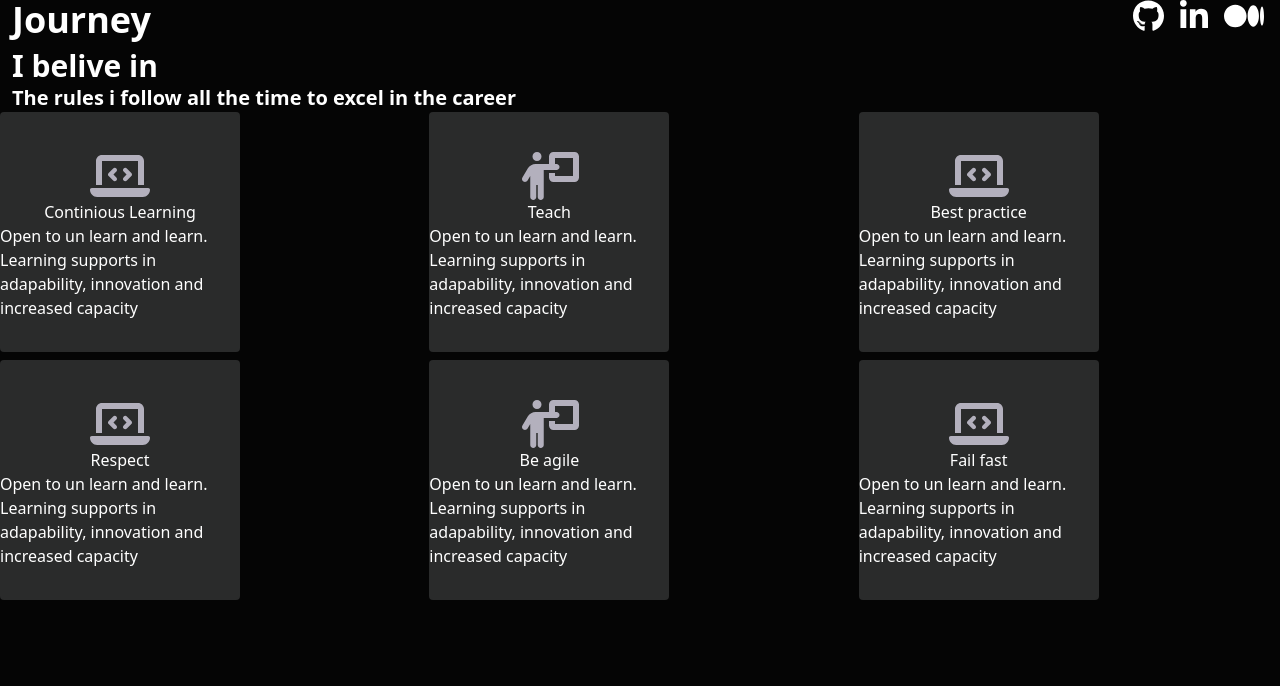
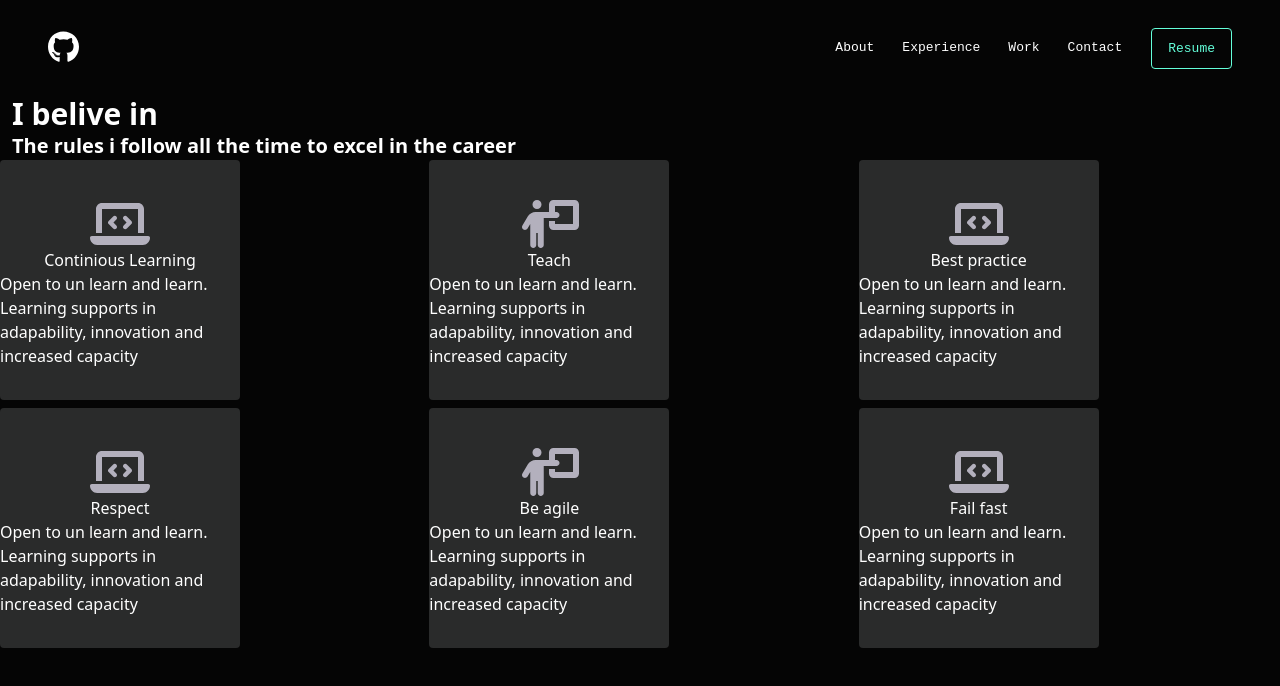
Before and after one commit to mraju2/smkrprofile, a Next.js app: page / in a window 1280 px wide. Shown: the top 686 px of the page. Built offline with nearby package versions, Linux system fonts and the light colour scheme.

Commit message:
added navbar and menu-item

```diff
--- a/src/components/header.tsx
+++ b/src/components/header.tsx
@@ -2,13 +2,12 @@ import { FunctionComponent, HTMLAttributes, ReactNode } from "react";
 
 export interface HeaderProps extends HTMLAttributes<HTMLElement> {
   children?: ReactNode;
-  title: string;
+  title?: string;
 }
 
 export const Header: FunctionComponent<HeaderProps> = ({ children, title }) => {
   return (
     <header className="header">
-      <span className="header_title">{title}</span>
       {children}
     </header>
   );
--- /dev/null
+++ b/src/components/menu-bar.tsx
@@ -0,0 +1,23 @@
+import { FunctionComponent, HTMLAttributes, ReactNode } from "react";
+import { MenuItem } from "./menu-item";
+export interface MenuBarProps extends HTMLAttributes<HTMLElement> {
+  children?: ReactNode;
+}
+
+export const MenuBar: FunctionComponent<MenuBarProps> = ({ children }) => {
+  return (
+    <div className="menubar">
+      <ol className="menu-list text-white">
+        <MenuItem title="About" urlpath="#" />
+        <MenuItem title="Experience" urlpath="#" />
+        <MenuItem title="Work" urlpath="#" />
+        <MenuItem title="Contact" urlpath="#" />
+      </ol>
+      <div>
+        <a href="#" className="resume-button">
+          Resume
+        </a>
+      </div>
+    </div>
+  );
+};
--- a/src/components/menu-item.tsx
+++ b/src/components/menu-item.tsx
@@ -1,14 +1,20 @@
 import { FunctionComponent, HTMLAttributes, ReactNode } from "react";
-
+import { FontAwesomeIcon } from "@fortawesome/react-fontawesome";
 export interface MenuItemProps extends HTMLAttributes<HTMLElement> {
   childern?: ReactNode;
   disabled?: boolean;
+  icon?: object;
+  title: string;
+  urlpath: string;
 }
 
 export const MenuItem: FunctionComponent<MenuItemProps> = ({
   children,
   disabled,
   onClick,
+  icon,
+  title,
+  urlpath,
   ...rest
 }) => {
   const onClickFunc = disabled
@@ -17,8 +23,13 @@ export const MenuItem: FunctionComponent<MenuItemProps> = ({
       }
     : onClick;
   return (
-    <li onClick={onClickFunc} role="menuitem" {...rest}>
-      {children}
+    <li onClick={onClickFunc} role="menuitem" {...rest} className={"menu-item"}>
+      {icon && (
+        <span>
+          <FontAwesomeIcon icon={icon} color="white" />
+        </span>
+      )}
+      <a href={urlpath}>{title}</a>
     </li>
   );
 };
--- /dev/null
+++ b/src/components/navbar.tsx
@@ -0,0 +1,20 @@
+import { FunctionComponent, HTMLAttributes, ReactNode } from "react";
+import { FontAwesomeIcon } from "@fortawesome/react-fontawesome";
+export interface NavBarProps extends HTMLAttributes<HTMLElement> {
+  children?: ReactNode;
+  iconSvg: object;
+}
+
+export const NavBar: FunctionComponent<NavBarProps> = ({
+  children,
+  iconSvg,
+}) => {
+  return (
+    <nav className="navbar">
+      <span>
+        <FontAwesomeIcon icon={iconSvg} size="2x" color="white" />
+      </span>
+      {children}
+    </nav>
+  );
+};
--- a/src/pages/index.tsx
+++ b/src/pages/index.tsx
@@ -3,13 +3,18 @@ import { Lesson } from "../components/lesson";
 import { FunctionComponent } from "react";
 import { SocialMedia } from "../components/social-media";
 import { Layout } from "../components/layout";
+import { NavBar } from "../components/navbar";
+import { faGithub } from "@fortawesome/free-brands-svg-icons";
+import { MenuBar } from "../components/menu-bar";
 
 export const Index: FunctionComponent = () => {
   return (
     <>
       <Layout>
         <Header title="Journey">
-          <SocialMedia></SocialMedia>
+          <NavBar iconSvg={faGithub}>
+            <MenuBar />
+          </NavBar>
         </Header>
         <Lesson></Lesson>
       </Layout>
--- a/src/styles/header.css
+++ b/src/styles/header.css
@@ -1,9 +1,11 @@
 .header
 {
     @apply flex;
-    @apply h-12;
-    @apply justify-between;
-    @apply w-full
+    @apply items-center;
+    @apply w-full;
+    @apply h-24;
+    @apply pl-12 pr-12;
+    @apply top-0 z-10;
 }
 
 .header__icon
--- a/src/styles/index.css
+++ b/src/styles/index.css
@@ -3,4 +3,7 @@
 @import "tailwindcss/utilities";
 @import "./header.css";
 @import "./card.css";
-@import "./layout.css"
+@import "./layout.css";
+@import "./navbar.css";
+@import "./menubar.css";
+@import url('https://fonts.googleapis.com/css2?family=Fira+Code:wght@400;500;600;700&display=swap');
--- /dev/null
+++ b/src/styles/menubar.css
@@ -0,0 +1,39 @@
+.menubar {
+    @apply flex;
+    @apply items-center;
+    font-family: 'Fira Code', monospace;
+}
+.menu-list {
+    @apply list-none;
+    @apply flex;
+    @apply items-center;
+    @apply justify-between;
+    @apply p-0;
+    @apply m-0;
+}
+.menu-item {
+    @apply mx-1;
+    @apply flex;
+    @apply items-center;
+}
+.menu-item a {
+    display: inline-block;
+    text-decoration: none;
+    text-decoration-skip-ink: auto;
+    position: relative;
+    color: white;
+    font-size: 13px;
+    padding:  10px;
+}
+.resume-button {
+    color: #64ffda;
+    background-color: transparent;
+    border: 1px solid #64ffda;
+    border-radius: 4px;
+    padding: 0.75rem 1rem;
+    line-height: 1;
+    text-decoration: none;
+    cursor: pointer;
+    margin-left: 15px;
+    font-size: 13px;
+}
--- /dev/null
+++ b/src/styles/navbar.css
@@ -0,0 +1,7 @@
+.navbar{
+    @apply flex;
+    @apply items-center;
+    @apply justify-between;
+    @apply w-full;
+    @apply relative;
+}
```
